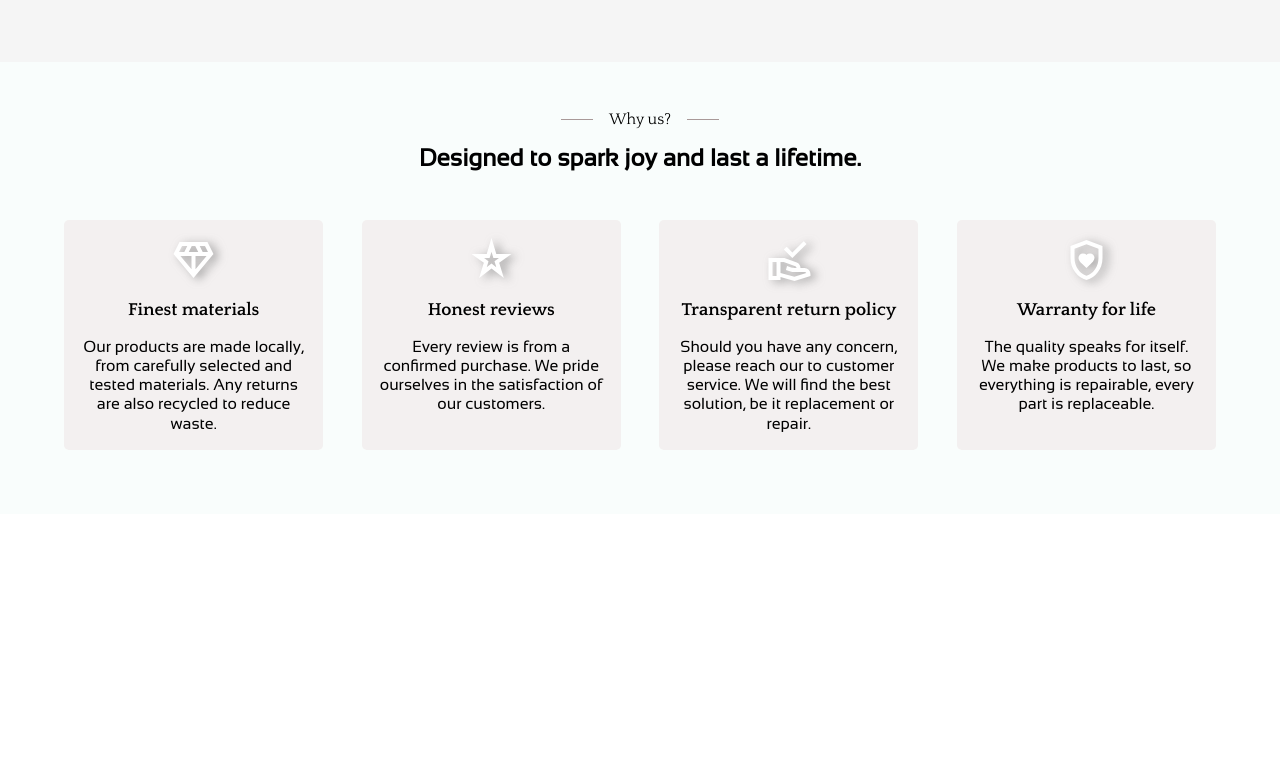
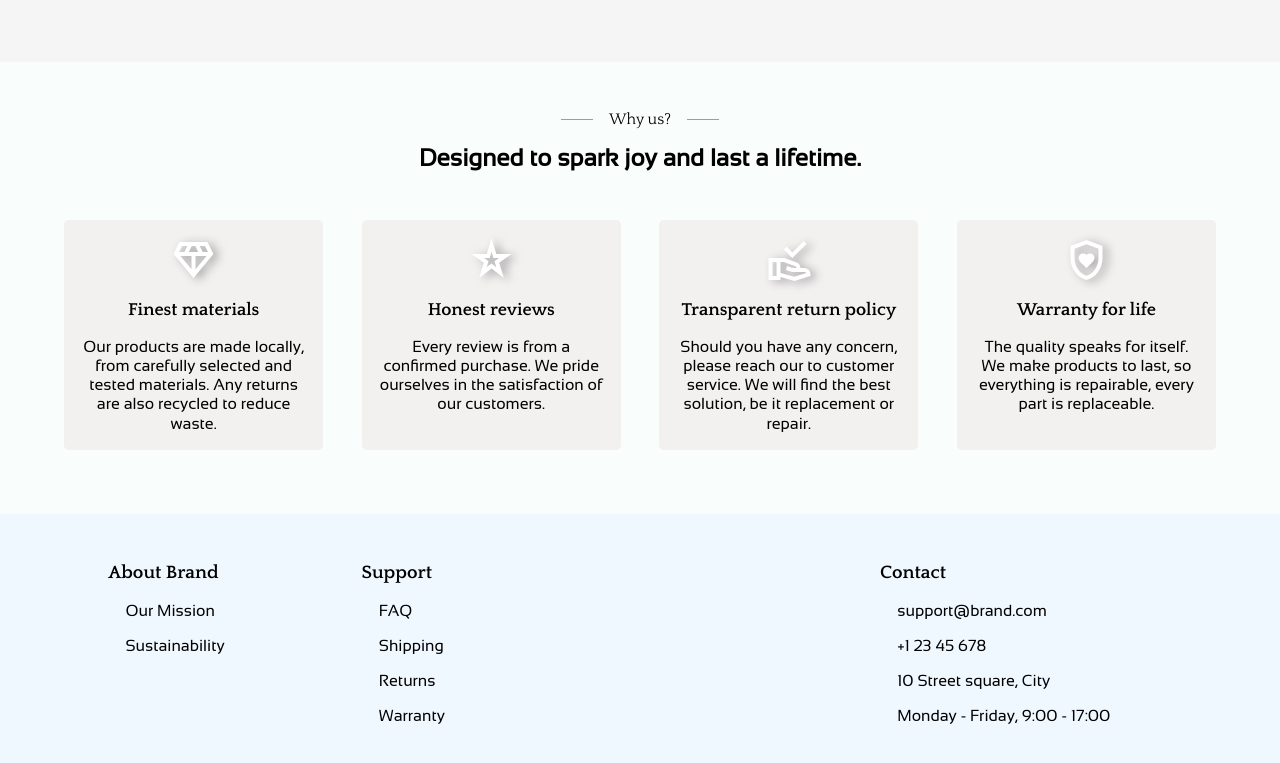
Before and after one commit to Katalout/shopping-cart, a React (Vite) app: page / in a window 1280 px wide. Shown: the part 1121-1884 px from the top of the page. Before the commit the page ends 1635 px from the top, so only its background shows below. Built offline with nearby package versions, Linux system fonts and the light colour scheme; no server answers.

Commit message:
Add support section

```diff
--- a/src/App.css
+++ b/src/App.css
@@ -55,6 +55,7 @@ h3,
 p {
   margin: 0;
   padding: 0;
+  list-style: none;
 }
 
 a {
@@ -110,3 +111,49 @@ section.categories {
 section.whyus {
   background-color: #f9fdfc;
 }
+
+section.support {
+  display: grid;
+  grid-template-columns: 1fr 1fr 1fr 2fr;
+  justify-items: center;
+
+  & h3 {
+    font-family: var(--font-heading);
+    margin-bottom: 1em;
+  }
+
+  & ul {
+    width: max-content;
+
+
+    &:last-child {
+      grid-column: 4;
+    }
+  }
+
+  & li {
+    margin-block-start: 1em;
+    font-family: var(--font-body);
+
+    &::before {
+      content: "➢ ";
+      position: relative;
+      opacity: 0;
+      -webkit-transition: all 250ms;
+      transition: all 300ms;
+      font-weight: 100;
+    }
+
+    &:hover {
+      /* transform: translateY(-6px); */
+
+
+      &::before {
+        opacity: 1;
+        /* margin-right: 1ch; */
+        /* margin-left: 0.3ch;
+         */
+      }
+    }
+  }
+}
--- a/src/Components/Home/Home.jsx
+++ b/src/Components/Home/Home.jsx
@@ -62,5 +62,23 @@ export default function Home() {
                 </div>
 
             </section>
+            <section className="support">
+                <ul><h3>About Brand</h3>
+                    <li>Our Mission</li>
+                    <li>Sustainability</li>
+                </ul>
+                <ul><h3>Support</h3>
+                    <li>FAQ</li>
+                    <li>Shipping</li>
+                    <li>Returns</li>
+                    <li>Warranty</li>
+                </ul>
+                <ul><h3>Contact</h3>
+                    <li>support@brand.com</li>
+                    <li>+1 23 45 678</li>
+                    <li>10 Street square, City</li>
+                    <li>Monday - Friday, 9:00 - 17:00</li>
+                </ul>
+            </section>
         </>)
 }
```
